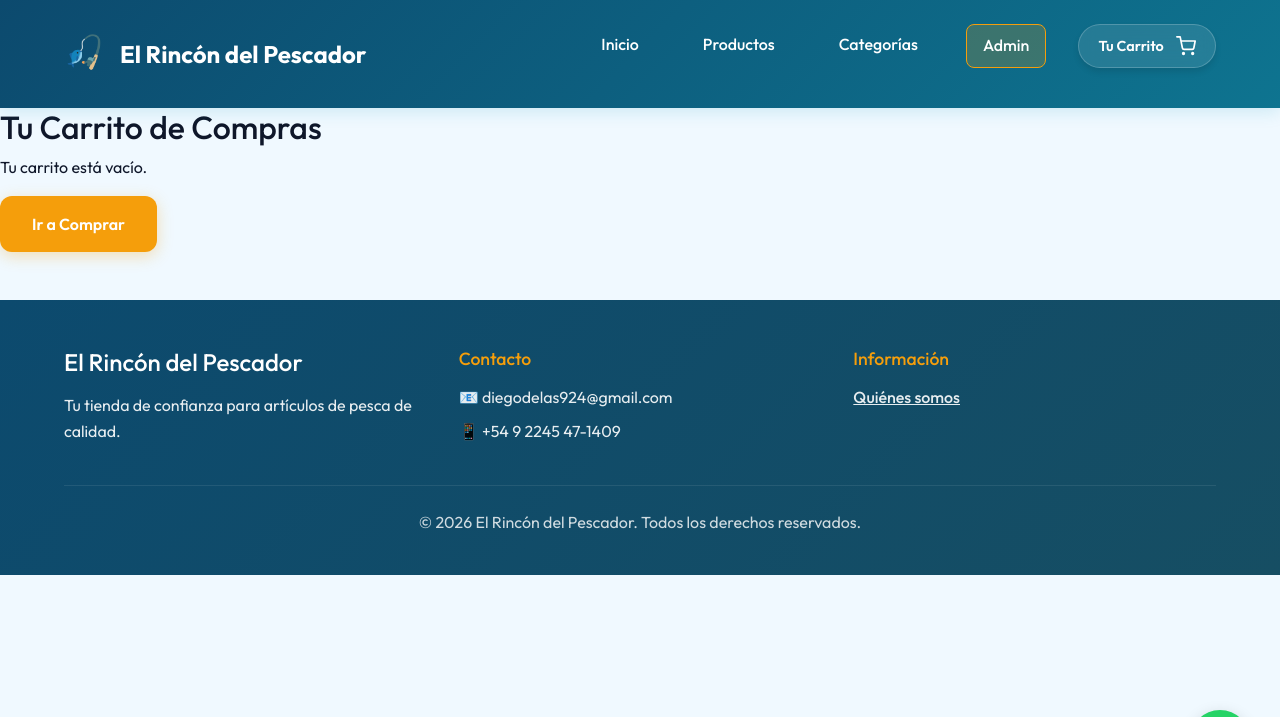
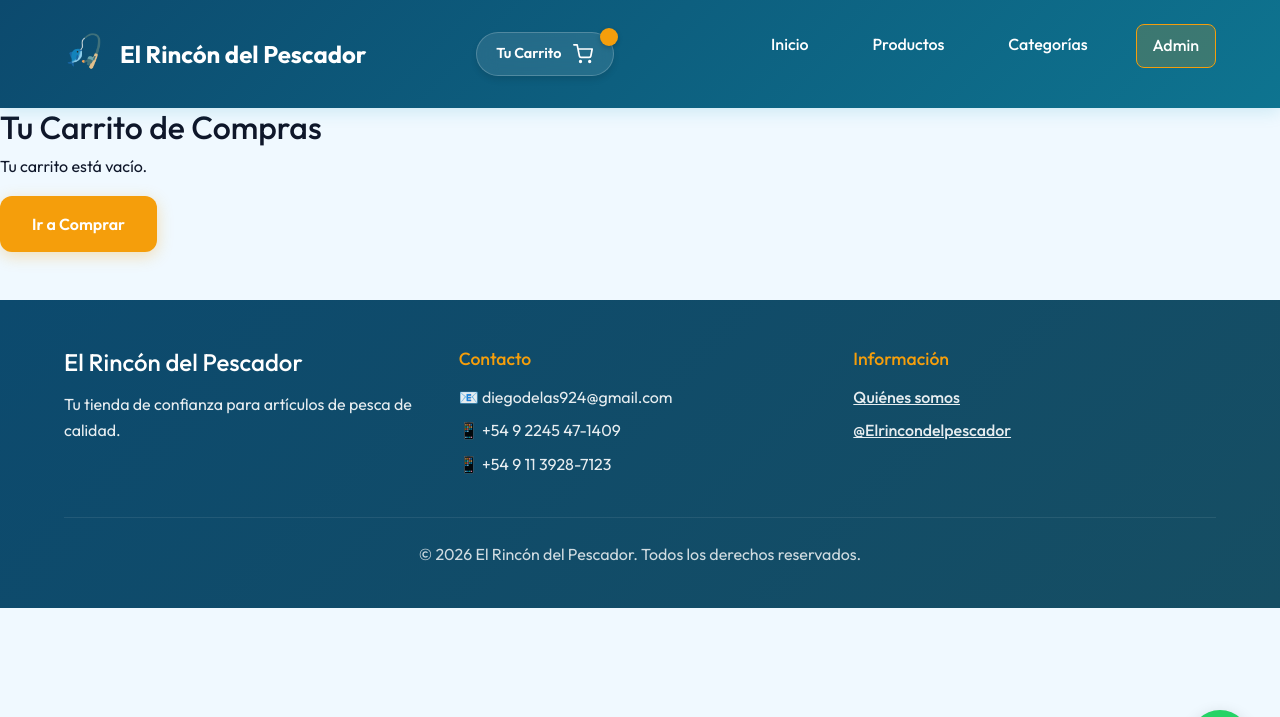
Before and after one commit to auditoretzio/rincon, a Django app: page /carrito/ in a window 1280 px wide. Shown: the top 717 px of the page. Run offline with Django 4.2, Linux system fonts and the light colour scheme.

Commit message:
Refactor base.html for improved structure and clarity

```diff
--- a/tienda/templates/tienda/base.html
+++ b/tienda/templates/tienda/base.html
@@ -35,31 +35,29 @@
                     <span class="logo-icon">🎣</span>
                     <span class="logo-text">El Rincón del Pescador</span>
                 </a>
-                <button class="mobile-menu-btn" aria-label="Menú">
-                    <span></span>
-                    <span></span>
-                    <span></span>
-                </button>
+                <div class="nav-actions">
+                    <button class="cart-btn" type="button" data-bs-toggle="offcanvas" data-bs-target="#offcanvasCarrito"
+                        aria-controls="offcanvasCarrito" aria-label="Ver carrito">
+                        <!-- <span class="btn-text">Tu Carrito</span> -->
+                        <svg xmlns="http://www.w3.org/2000/svg" class="cart-icon" viewBox="0 0 24 24" fill="none"
+                            stroke="currentColor" stroke-width="2" stroke-linecap="round" stroke-linejoin="round">
+                            <circle cx="9" cy="21" r="1"></circle>
+                            <circle cx="20" cy="21" r="1"></circle>
+                            <path d="M1 1h4l2.68 13.39a2 2 0 0 0 2 1.61h9.72a2 2 0 0 0 2-1.61L23 6H6"></path>
+                        </svg>
+                        <span class="cart-badge">{% if carrito|length > 0 %}{{ carrito|length }}{% endif %}</span>
+                    </button>
+                    <button class="mobile-menu-btn" aria-label="Menú">
+                        <span></span>
+                        <span></span>
+                        <span></span>
+                    </button>
+                </div>
                 <ul class="nav-menu">
                     <li><a href="{% url 'tienda:index' %}" class="nav-link">Inicio</a></li>
                     <li><a href="#productos" class="nav-link">Productos</a></li>
                     <li><a href="#categorias" class="nav-link">Categorías</a></li>
                     <li><a href="/admin/" class="nav-link admin-link">Admin</a></li>
-                    <li class="nav-item">
-                        <button class="cart-btn" type="button" data-bs-toggle="offcanvas"
-                            data-bs-target="#offcanvasCarrito" aria-controls="offcanvasCarrito"
-                            aria-label="Ver carrito">
-                            <svg xmlns="http://www.w3.org/2000/svg" class="cart-icon" viewBox="0 0 24 24" fill="none"
-                                stroke="currentColor" stroke-width="2" stroke-linecap="round" stroke-linejoin="round">
-                                <circle cx="9" cy="21" r="1"></circle>
-                                <circle cx="20" cy="21" r="1"></circle>
-                                <path d="M1 1h4l2.68 13.39a2 2 0 0 0 2 1.61h9.72a2 2 0 0 0 2-1.61L23 6H6"></path>
-                            </svg>
-                            {% if carrito|length > 0 %}
-                            <span class="cart-badge">{{ carrito|length }}</span>
-                            {% endif %}
-                        </button>
-                    </li>
                 </ul>
             </div>
         </nav>
@@ -103,10 +101,13 @@
                     <h4>Contacto</h4>
                     <p>📧 diegodelas924@gmail.com</p>
                     <p>📱 +54 9 2245 47-1409</p>
+                    <p>📱 +54 9 11 3928-7123</p>
                 </div>
                 <div class="footer-section">
                     <h4>Información</h4>
                     <p><a href="{% url 'tienda:quienes_somos' %}" class="footer-link">Quiénes somos</a></p>
+                    <p><a href="https://www.instagram.com/elrincondelpescador/" class="footer-link"><i
+                                class="bi bi-instagram"></i>@Elrincondelpescador</a></p>
                 </div>
             </div>
             <div class="footer-bottom">
@@ -181,7 +182,7 @@
                 d="M13.601 2.326A7.854 7.854 0 0 0 7.994 0C3.627 0 .068 3.558.064 7.926c0 1.399.366 2.76 1.06 3.973L0 16l4.14-1.086c1.17.637 2.483.973 3.81.973h.005c4.367 0 7.926-3.558 7.93-7.93a7.858 7.858 0 0 0-2.327-5.557zM7.994 14.522a6.573 6.573 0 0 1-3.356-.92l-.24-.144-2.494.654.666-2.433-.156-.251a6.56 6.56 0 0 1-1.007-3.505c0-3.626 2.957-6.584 6.591-6.584a6.56 6.56 0 0 1 4.66 1.931 6.557 6.557 0 0 1 1.928 4.66c-.004 3.639-2.961 6.592-6.592 6.592zm3.615-4.934c-.197-.099-1.17-.578-1.353-.646-.182-.065-.315-.099-.445.099-.133.197-.513.646-.627.775-.114.133-.232.148-.43.05-.197-.1-.836-.308-1.592-.985-.59-.525-.985-1.175-1.103-1.372-.114-.198-.011-.304.088-.403.087-.088.197-.232.296-.346.1-.114.133-.198.198-.33.065-.134.034-.248-.015-.347-.05-.099-.445-1.076-.612-1.47-.16-.389-.323-.335-.445-.34-.114-.007-.247-.007-.38-.007a.729.729 0 0 0-.529.247c-.182.198-.691.677-.691 1.654 0 .977.71 1.916.81 2.049.098.133 1.394 2.132 3.383 2.992.47.205.84.326 1.129.418.475.152.904.129 1.246.08.38-.058 1.171-.48 1.338-.943.164-.464.164-.86.114-.943-.049-.084-.182-.133-.38-.232z" />
         </svg>
     </a>
+    <div style="display:none;">{% csrf_token %}</div>
 </body>
 
-
 </html>
```
